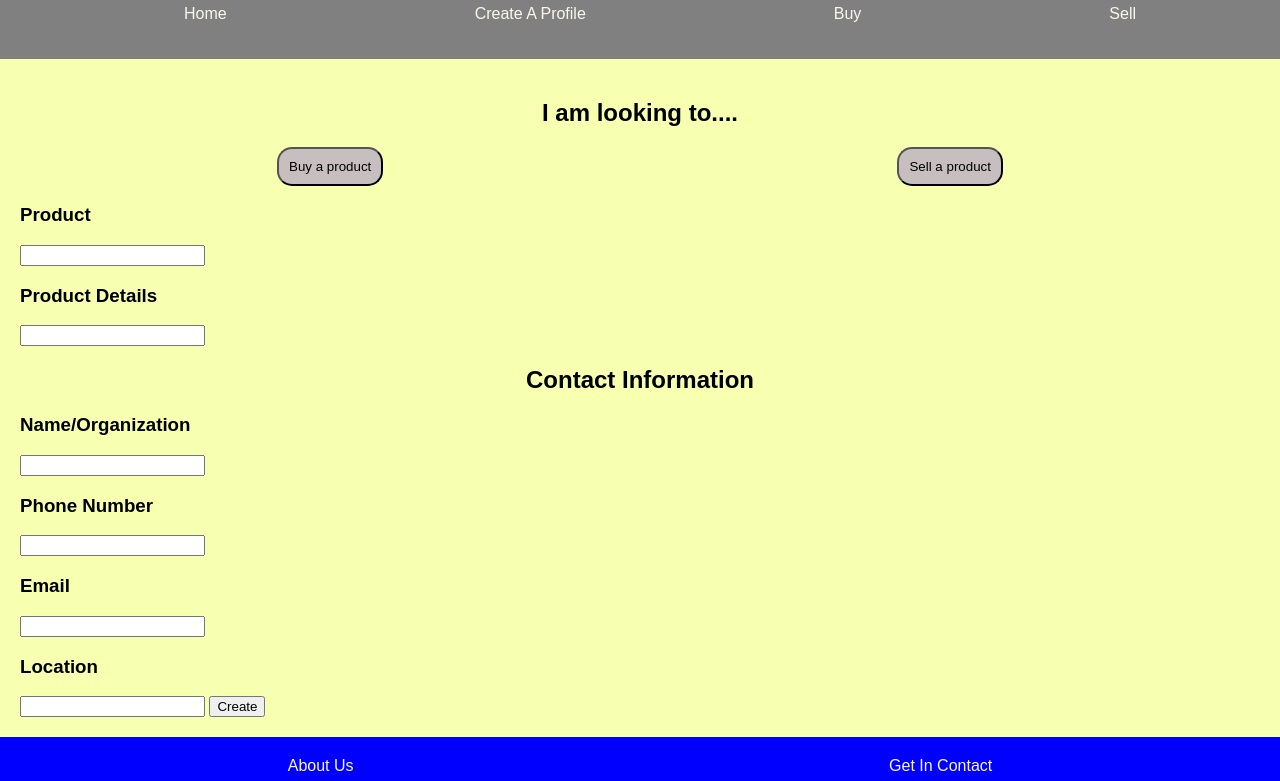
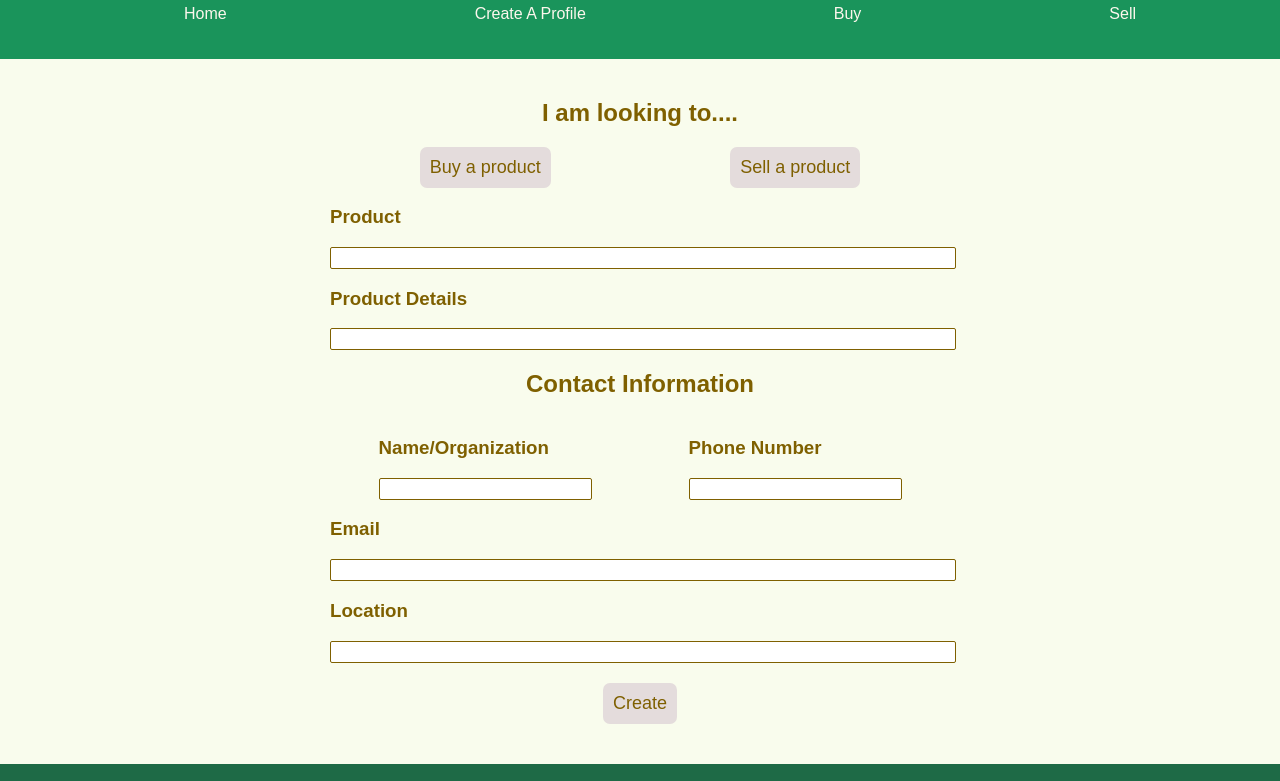
Before and after one commit to CameronR2802/Set-Hacks-CropCycle, a website: page createProfile.html in a window 1280 px wide. Shown: the part 143-924 px from the top of the page. Drawn offline with Linux system fonts and the light colour scheme.

Commit message:
formatted profile page

```diff
--- a/createProfile.html
+++ b/createProfile.html
@@ -9,7 +9,15 @@
 
 <style>
     section{
-        background-color: rgb(247, 255, 177);
+        background-color: #f9fcedff
+    }
+    section h3, section h2{
+        color: #7f6000;
+    }
+    section div.container{
+        /* border: solid; */
+        width: 50%;
+        margin-left: 25%;
     }
 
     section h2{
@@ -20,11 +28,40 @@
         display: flex;
         flex-direction: row;
     }
+    button{
+        background-color: rgb(228, 220, 220);
+        font-size: large;
+        padding:10px;
+        border: none;
+        border-radius: 7px;
+        color:#7f6000 ;
+    }
+
     div.profile_type button{
         margin: auto;
-        background-color: rgb(199, 191, 191);
-        padding:10px;
-        border-radius: 15px;
+    }
+    input{
+        font-size:medium;
+        border:solid;
+        border-width: 1px;
+        border-color: #7f6000 ;
+        border-radius: 2px;
+    }
+    #product_type, #email, #location, #product_details{
+        width: 100%;
+    }
+    div.info{
+        display: flex;
+        flex-direction: row;
+    }
+    div.info span{
+        margin: auto;
+    }
+
+    #create_button{
+        margin: 20px auto 20px auto;
+        display: flex;
+        justify-content: center;
     }
 
 </style>
@@ -73,6 +110,7 @@
     </section> -->
 
     <section>
+        <div class="container">
             <h2>I am looking to....</h2>
             <div class="profile_type">
                 <button id="buy_button">Buy a product</button>
@@ -87,11 +125,16 @@
 
             <h2>Contact Information</h2>
 
+            <div class="info">
+                <span>
                     <h3>Name/Organization</h3>
                     <input id="name_organization">
-
+                </span>
+                <span>
                     <h3>Phone Number</h3>
                     <input id="phone_number">
+                </span>
+            </div>
 
             <h3>Email</h3>
             <input id="email">
@@ -100,6 +143,9 @@
             <input id="location">
 
             <button id="create_button">Create</button>
+
+
+        </div>
     </section>
 
     <footer>
--- a/style.css
+++ b/style.css
@@ -8,12 +8,8 @@ body{
 
 /*Header*/
 header{
-<<<<<<< HEAD
     background-color:rgb(26, 148, 91);
     color: rgb(252, 247, 237);
-=======
-    background-color: #23a065ff;
->>>>>>> 94865f1cc2fd08031b06a18492728dfef4937dab
     background-size: auto;
     padding: 20px;
 }
@@ -35,7 +31,8 @@ section{
 
 /* Fotter*/
 footer{
-    background-color: blue;
+    background-color: #1e6a46ff
+    ;
     padding: 20px;
     display:flex;
     flex-direction: row;
```
Lines whose indentation alone changed are shown as unchanged.
